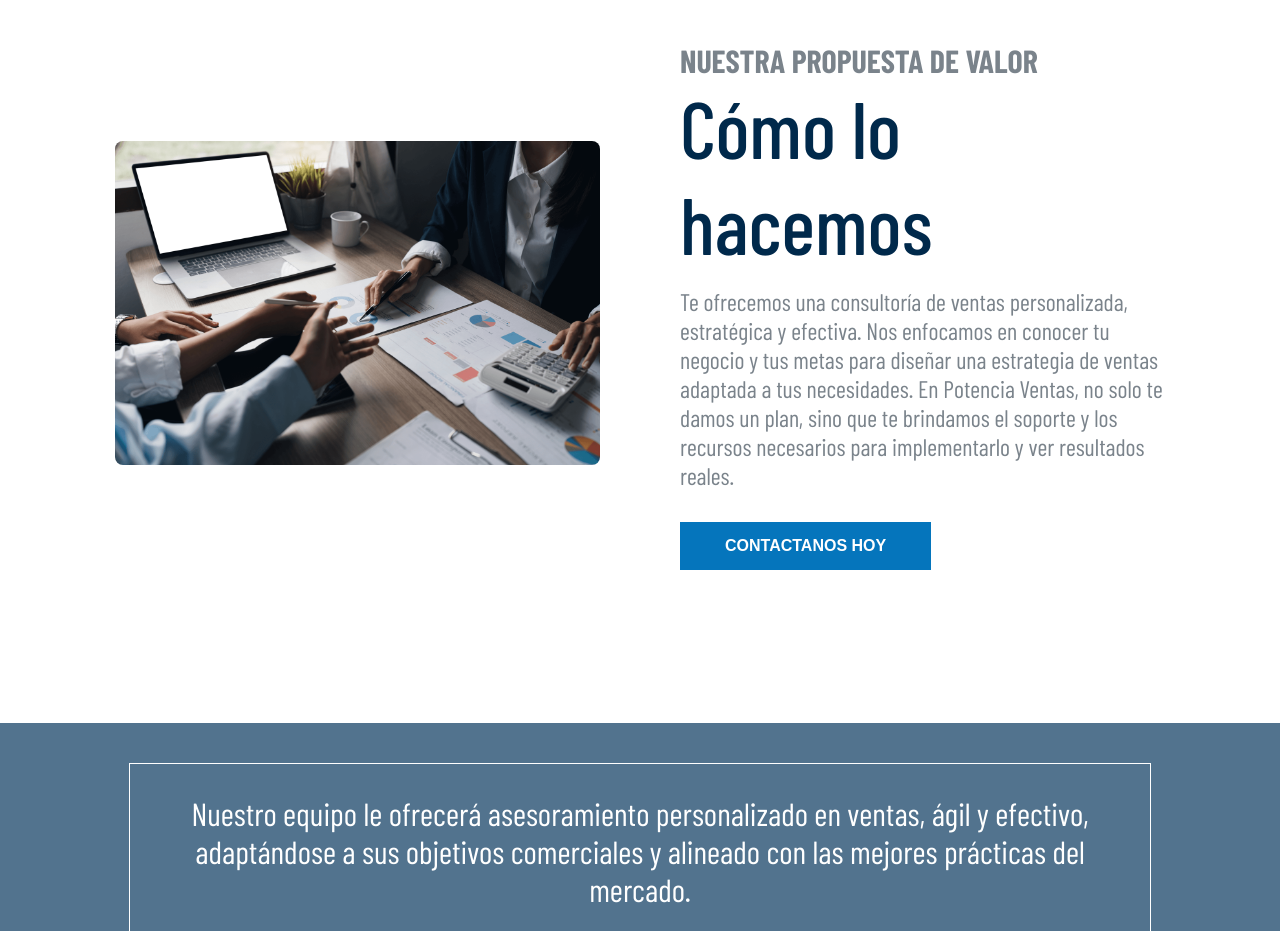
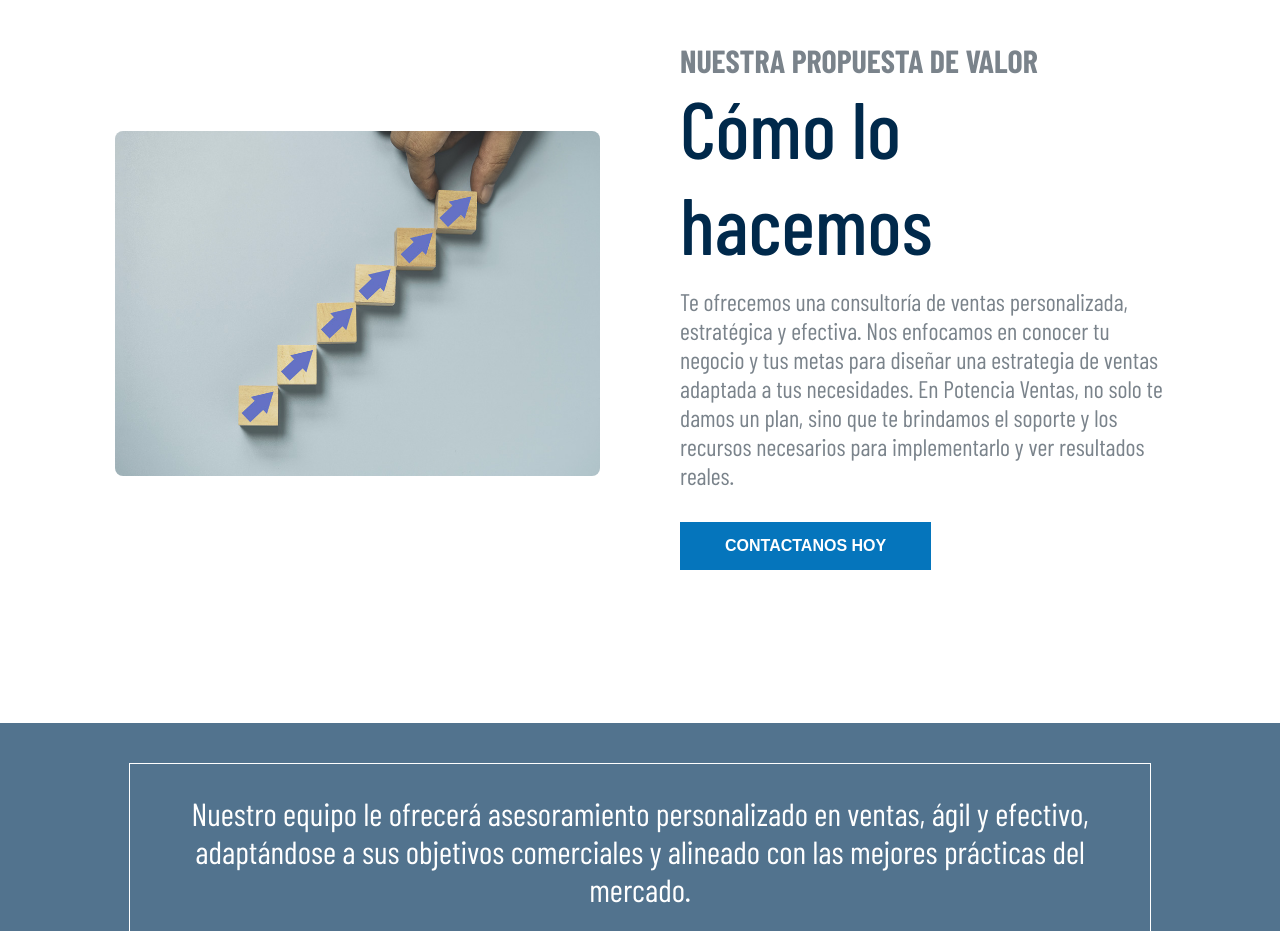
Before and after one commit to pablospata/potencia-ventas-website, a plain HTML site: page index.html in a window 1280 px wide. Shown: the part 1680-2611 px from the top of the page. Drawn offline with nearby package versions, Linux system fonts and the light colour scheme.

Commit message:
Cambiar imagen

```diff
--- a/index.html
+++ b/index.html
@@ -97,7 +97,7 @@
                         <button>Contactanos Hoy</button>
                     </div>
                     <div class="container-img">
-                        <img src="./assets/imgs/consultant.png" alt="">
+                        <img src="./assets/imgs/estrategia-prev.jpg" alt="">
                     </div>
                 </div>
             </div>
```
Also changed, not shown: assets/imgs/estrategia-prev.jpg (added), assets/imgs/medicion-prev.jpg (added).
